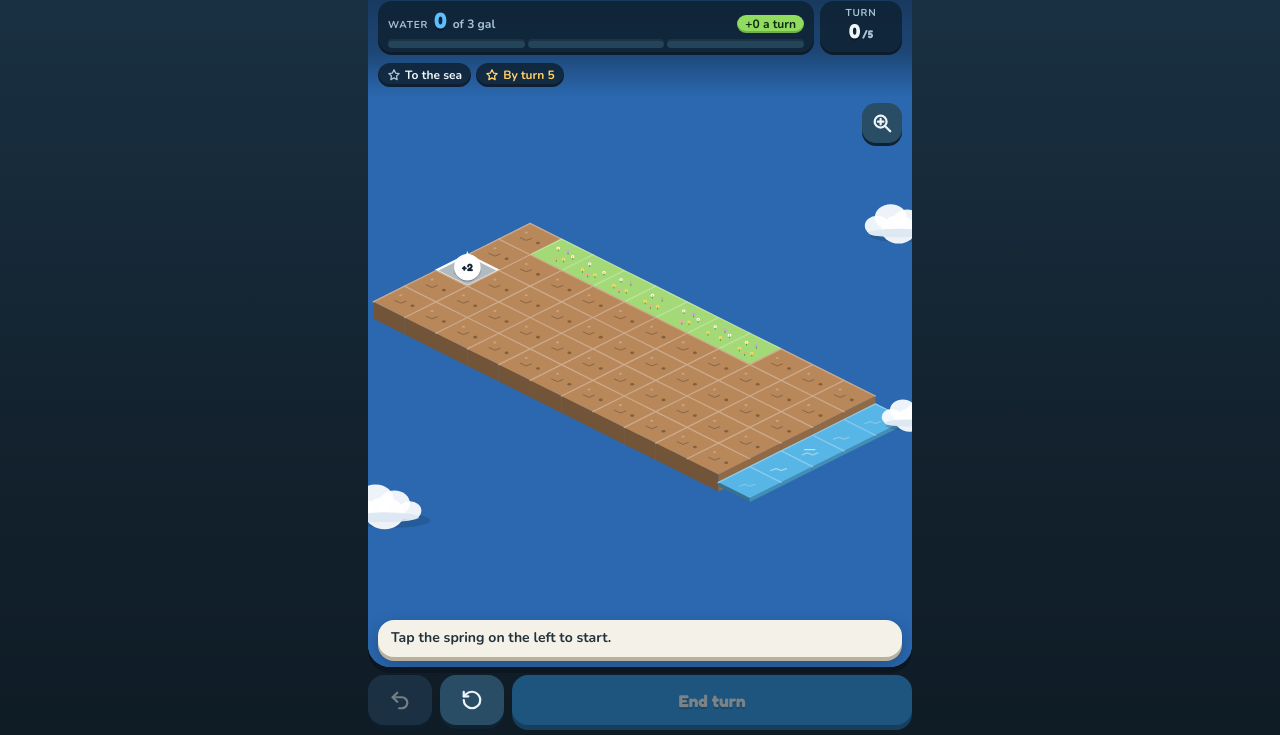
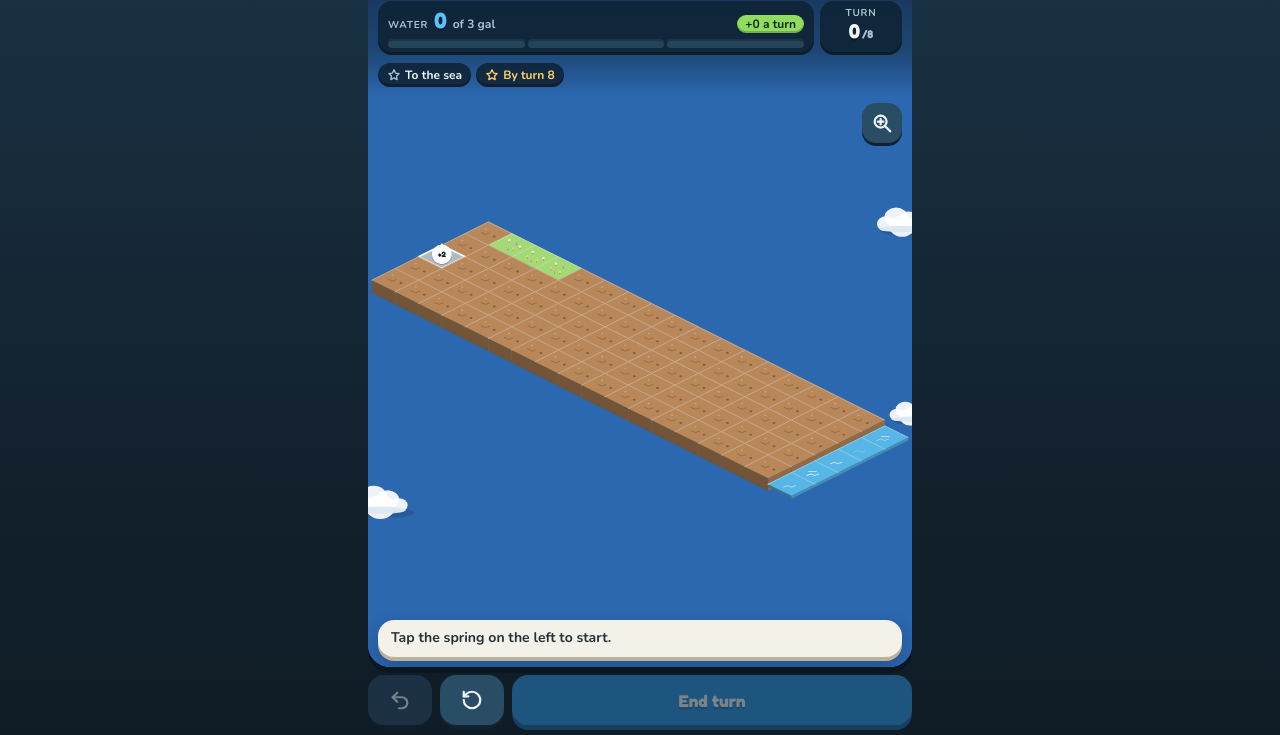
Before and after one commit to DanRossLi/flowtile, a plain HTML site: page 9/index.html in a window 1280 px wide. Shown: the part 65-800 px from the top of the page. Drawn offline with nearby package versions, Linux system fonts and the light colour scheme; animation ran at ten frames a second.

Commit message:
Pollinators: meadows next to a grove add flow (LOU-250)
Applies LOU-205: wildflower patches are gone, and each meadow touching a
grove adds +1 flow to it (a meadow counts once). Bees hover over the
meadows that pollinate a grove. Map 9 becomes Pollinators: grow a grove
beside the meadows to reach the sea by turn 8 (straight takes 9).

Co-Authored-By: Claude Opus 5.5 <noreply@anthropic.com>

```diff
--- a/9/index.html
+++ b/9/index.html
@@ -17,34 +17,34 @@
 </head>
 <body>
 <script>
-// Map 9 · Wildflowers: a strip of meadow along the top. Bend the river along it for a wildflower patch.
+// Map 9 · Pollinators: a few meadows along the top. Grow a grove beside them and the bees add flow.
 // Map key: _ bare ground  . meadow  ~ sea  S source (2 gal/turn)
 window.MAP = {
-  id: "map-9-wildflowers",
-  label: "Map 9 · Wildflowers",
+  id: "map-9-pollinators",
+  label: "Map 9 · Pollinators",
   types: [
-    "_.......___~",
-    "___________~",
-    "S__________~",
-    "___________~",
-    "___________~"],
+    "_..._____________~",
+    "_________________~",
+    "S________________~",
+    "_________________~",
+    "_________________~"],
   elev: [
-    "111111111110",
-    "111111111110",
-    "111111111110",
-    "111111111110",
-    "111111111110"],
+    "111111111111111110",
+    "111111111111111110",
+    "111111111111111110",
+    "111111111111111110",
+    "111111111111111110"],
   storage: 3,
   bloomGoal: 0,
-  turnGoal: 5,
+  turnGoal: 8,
   tileCost: 1,
   startHint: "Tap the spring on the left to start.",
   next: "../10/",
   help: [
     "Tap the spring on the left. Its <b>flow</b> is <b>2 gal</b> a turn, and you can <b>store 3 gal</b>.",
-    "<b>Meadow</b> can't be planted, but <b>4 meadows in a row</b> beside the river make a <b>wildflower patch</b>: <b>+1 flow</b>, and +1 more for every 2 extra meadows.",
-    "The straight way to the sea is shortest. The way along the meadows is longer, but your flow grows.",
-    "Stars: reach the sea, and arrive by turn <b>5</b>."]
+    "<b>Grove:</b> 3 or more <b>trees in a row</b> beside the river add <b>+1 flow</b>. Plant grass, then grow it into trees.",
+    "<b>Pollinators:</b> every <b>meadow</b> touching a grove adds <b>+1 more flow</b>. Meadows can't be planted, so grow your grove next to them.",
+    "Stars: reach the sea, and arrive by turn <b>8</b>."]
 };
 </script>
 <script src="../play.js"></script>
--- a/play.js
+++ b/play.js
@@ -14,7 +14,7 @@
 //     river runs through or beside it); the tile on the far side is in rain shadow (can't turn green).
 // Tile costs (Nov 9): sand is free, rock costs +1, trees cost the normal price (they don't defend). Storage maps also: sand grows
 // grass on the bare ground around it, 3+ trees in a row along the river make a grove (+1 flow, +1 per extra tree)
-// and 4+ meadows in a row along the river make a wildflower patch (+1 flow, +1 per 2 more). Map code F = wild forest.
+// and each meadow touching a grove adds +1 flow to it (pollinators, Nov 9). Map code F = wild forest.
 (() => {
 const M = window.MAP;
 const SW_URL = new URL("sw.js", document.currentScript.src).href; // sw.js sits next to play.js
@@ -84,7 +84,7 @@ document.body.innerHTML = `
     <li><b>Water</b> is what you have, in gallons. <b>Flow</b> is how many gallons you get each turn.</li>
     <li>Tap a tile to see what it does and what it costs, then choose. <b>Tap the same tile again</b> to do the first action.</li>
     ${M.help.map(h => `<li>${h}</li>`).join("\n    ")}
-    <li>${PERF ? `Score as much as you can in <b>${TURN_GOAL} turns</b>: 1 point per river tile, green tile and fish, 3 per grove or wildflower patch, 2 per full lake. Reaching the sea ends the run with <b>+5</b> and <b>+1 per turn left</b>.` : `Stars: reach the sea${BLOOM_GOAL ? `, bloom <b>${BLOOM_GOAL}</b>+ tiles` : ""}, and arrive by turn <b>${TURN_GOAL}</b>.`}</li>
+    <li>${PERF ? `Score as much as you can in <b>${TURN_GOAL} turns</b>: 1 point per river tile, green tile and fish, 3 per grove, 2 per full lake. Reaching the sea ends the run with <b>+5</b> and <b>+1 per turn left</b>.` : `Stars: reach the sea${BLOOM_GOAL ? `, bloom <b>${BLOOM_GOAL}</b>+ tiles` : ""}, and arrive by turn <b>${TURN_GOAL}</b>.`}</li>
   </ul>
   <div class="opts">
     <label class="hard"><input type="checkbox" id="hard"> Hard mode: <b>3 undos</b> per map</label>
@@ -150,33 +150,36 @@ const take = o => Object.fromEntries(RF.map(k => [k, o[k] ?? 0]));
 function stash() { if (S.rivers[S.active]) Object.assign(S.rivers[S.active], take(S)) }
 function activate(i) { stash(); S.active = i; Object.assign(S, take(S.rivers[i])) }
 const root = i => { while (i >= 0 && S.rivers[i] && S.rivers[i].into != null) i = S.rivers[i].into; return i };
-// ---------- combos: groves (3+ trees in a row along the river) and wildflower patches (4+ meadows in a row)
-const GROVE = 3, PATCH = 4;
+// ---------- combos: groves (3+ trees in a row along the river); meadows touching a grove pollinate it (+1 flow each)
+const GROVE = 3;
 const groveTile = c => !c.river && c.g >= 2 && c.t === "bare";
-const patchTile = c => !c.river && c.t === "meadow";
 const byRiver = p => nbrs(p).find(n => at(n).river && at(n).rid >= 0);
 // Every maximal straight run of matching tiles that all touch the river.
 function combos() {
   const out = []; if (!NEW || !S.rivers.length) return out;
-  for (const [kind, ok, min] of [["grove", groveTile, GROVE], ["patch", patchTile, PATCH]])
+  for (const [kind, ok, min] of [["grove", groveTile, GROVE]])
     for (const [dx, dy] of [[1, 0], [0, 1]]) for (let y = 0; y < H; y++) for (let x = 0; x < W; x++) {
       const good = q => inside(...q) && ok(at(q)) && !!byRiver(q);
       if (!good([x, y]) || good([x - dx, y - dy])) continue;
       const run = []; for (let q = [x, y]; good(q); q = [q[0] + dx, q[1] + dy]) run.push(q);
       if (run.length < min) continue;
       const first = kind === "grove" && at(run[0]).pr >= 0 ? at(run[0]).pr : at(byRiver(run[0])).rid;
-      out.push({kind, tiles:run, rid:root(first), bonus:kind === "grove" ? run.length - 2 : 1 + Math.floor((run.length - 4) / 2)});
+      out.push({kind, tiles:run, rid:root(first), bonus:run.length - 2, bees:[]});
     }
+  // pollinators: each meadow next to a grove adds +1 flow to it (a meadow counts once)
+  const used = new Set();
+  for (const k of out) for (const q of k.tiles) for (const n of nbrs(q)) { const c = at(n);
+    if (c.t !== "meadow" || c.river || used.has(n + "")) continue; used.add(n + ""); k.bees.push(n); k.bonus++ }
   return out;
 }
 function comboBonus(rid) { return combos().filter(k => k.rid === rid).reduce((s, k) => s + k.bonus, 0) }
-// Recount groves and patches; move each river's flow by the change. Returns a note, or "".
+// Recount groves; move each river's flow by the change. Returns a note, or "".
 function recombo() {
   if (!NEW || !S.rivers.length) return "";
   stash(); let note = "";
   S.rivers.forEach((r, i) => { if (r.into != null) return; const now = comboBonus(i), d = now - (r.combo || 0); if (!d) return;
     r.income = Math.max(0, r.income + d); r.combo = now;
-    if (i === S.active) note = d > 0 ? `Flow +${d} from ${combos().some(k => k.rid === i && k.kind === "grove") ? "your grove" : "the wildflowers"}` : `Lost ${-d} flow from a broken grove`; });
+    if (i === S.active) note = d > 0 ? `Flow +${d} from your grove` : `Lost ${-d} flow from a broken grove`; });
   Object.assign(S, take(S.rivers[S.active])); if (note) bump("cFlow");
   return note;
 }
@@ -421,7 +424,7 @@ function sync() {
     const BIG = '<svg viewBox="0 0 24 24" aria-hidden="true"><path d="M12 2.5l2.9 6 6.6.8-4.9 4.5 1.3 6.5L12 17l-5.9 3.3 1.3-6.5L2.5 9.3l6.6-.8z"/><path class="glint" d="M12 2.5l2.9 6 6.6.8L12 12z"/></svg>';
     if ($("wStars").dataset.n !== String(n)) { $("wStars").dataset.n = n; $("wStars").innerHTML = [0, 1, 2].map(i => `<span class="st ${i < n ? "on" : ""} s${i}">${BIG}</span>`).join("") }
     $("wStars").setAttribute("aria-label", `${n} of 3 stars`);
-    const rows = [["River tiles", sc.river], ["Green tiles", sc.green], ["Groves and patches", sc.combos], ["Fish", sc.fish], ["Full lakes", sc.lakes], ["Reached the sea", sc.sea]].filter(r => r[1]);
+    const rows = [["River tiles", sc.river], ["Green tiles", sc.green], ["Groves", sc.combos], ["Fish", sc.fish], ["Full lakes", sc.lakes], ["Reached the sea", sc.sea]].filter(r => r[1]);
     $("wGoals").innerHTML = rows.map(([t, v], i) => `<li class="got g${i % 3}"><i></i><span>${t}</span><b>+${v}</b></li>`).join("") + `<li class="g3 extra"><i></i><span>${sc.total > prevBest && prevBest ? "New best! Before" : "Best score"}</span><b>${sc.total > prevBest && prevBest ? prevBest : Math.max(prevBest, sc.total)}</b></li>`;
   } else if (won) {
     const bl = bloomCount(), goals = [[true, `Reached the sea · turn ${S.turn}`], [bl >= BLOOM_GOAL, BLOOM_GOAL ? (M.bloomLabel ? `${M.bloomLabel} on ${bl}/${BLOOM_GOAL} tiles` : `Bloomed ${bl}/${BLOOM_GOAL} tiles`) : "Bloom goal (none on this map)"], [S.turn <= TURN_GOAL, `Turn ${S.turn} (goal: by turn ${TURN_GOAL})`]];
@@ -453,9 +456,10 @@ function tileName(c) {
   return {bare:"Bare ground", meadow:"Meadow", sand:"Sand", rock:"Rock", boulder:"Mountain", spring:"Spring", lake:"Empty lake", ocean:"The sea", source:"Source"}[c.t];
 }
 function tileText(p) {
-  const c = at(p), inCombo = combos().find(k => k.tiles.some(q => q + "" === p + ""));
+  const c = at(p), cs = combos(), inCombo = cs.find(k => k.tiles.some(q => q + "" === p + "")), bee = cs.find(k => k.bees.some(q => q + "" === p + ""));
   if (c.river) return c.rid === S.active ? "Part of the river you're building." : "Part of another river.";
-  if (inCombo) return inCombo.kind === "grove" ? `Part of a grove of ${inCombo.tiles.length} trees: +${inCombo.bonus} flow. A stream running over it breaks the grove.` : `Part of a wildflower patch of ${inCombo.tiles.length}: +${inCombo.bonus} flow.`;
+  if (inCombo) return inCombo.kind === "grove" ? `Part of a grove of ${inCombo.tiles.length} trees: +${inCombo.bonus} flow. A stream running over it breaks the grove.` : "";
+  if (bee) return "Pollinators: bees from this meadow add +1 flow to the grove next to it.";
   if (c.wild) return "Wild trees. A stream can run through for the normal cost, but it clears them. 3 in a row along the river make a grove: +1 flow.";
   if (c.g) return `Stores ${c.g} extra gal. ${NEW && c.g > 1 ? "3 trees in a row along the river make a grove: +1 flow. " : ""}A stream running over it washes that away.${DEER && c.g === 1 && !nbrs(p).some(n => at(n).g >= 2) ? " Deer may graze it: no trees next to it." : ""}${c.g >= 2 && WX && Object.values(WX).includes("fire") && !wet(p) ? " Dry: not touching water, so lightning can set it alight and fire spreads from it." : ""}`;
   if (c.beaver === 1) return "Beavers live here. Run your stream beside it with trees next to the colony, and they dam a pond: +1 flow.";
@@ -467,7 +471,7 @@ function tileText(p) {
   if (c.ro === 1) return MELT ? "Rain and snowmelt run off the mountain here. Reach it for +1 flow and +3 gal of snowmelt." : "Rain runs off the mountain here. Run your stream through or beside it for +1 flow.";
   if (c.rs) return "Behind the mountain, out of the rain. Nothing grows here unless the stream runs through it.";
   const lake = c.t === "lake" ? LAKE_TILE_COST * S.lakes[c.lake].tiles.length : 0;
-  return {bare:SPREAD ? "Plant here once your stream is next to it. Grass beside it on the bank may spread here." : "Plant here once your stream is next to it.", meadow:SPREAD ? "Pollinators: grass next to a meadow always spreads along the bank." : NEW ? "4 meadows in a row along the river make a wildflower patch: +1 flow." : "Open ground the stream can cross.",
+  return {bare:SPREAD ? "Plant here once your stream is next to it. Grass beside it on the bank may spread here." : "Plant here once your stream is next to it.", meadow:SPREAD ? "Grass next to a meadow always spreads along the bank. A meadow next to a grove adds +1 flow to it." : NEW ? "Pollinators: a meadow next to a grove (3 trees in a row by the river) adds +1 flow to it." : "Open ground the stream can cross.",
     sand:NEW ? "Free to cross, but cuts flow by 1. Grows grass on the bare ground around it." : "Free to cross, but cuts flow by 1. Blooms the land around it.",
     rock:MOSS ? "Hard ground: costs 1 gal more to cross. Beside your stream, grow moss for 1 gal to break it into soil." : NEW ? "Hard ground: costs 1 gal more to cross. Tiles touching rock don't turn green." : "Hard ground: costs 1 gal more to cross. Tiles touching rock don't bloom.",
     boulder:WIND ? "Blocks the stream. Its windward side catches rain: runoff there gives +1 flow." : "Blocks the stream.", spring:"Free to reach, and adds +1 flow.", lake:`Fills all at once for ${lake} gal. Adds +1 flow and blooms the shore.`,
@@ -486,8 +490,8 @@ function actions(p) {
     if (c.wild) sub = "Cuts through the forest";
     else if (c.g) warn = `Washes away the ${c.g > 1 ? "trees" : "grass"}: you lose ${c.g} storage`;
     if (NEW && c.t !== "lake" && !c.river) { const d = comboPreview(p, k => { k.river = true; k.rid = S.active; k.g = 0 });
-      if (d < 0) warn = (warn ? warn + ". " : "") + `Breaks a ${combos().some(k => k.kind === "grove") ? "grove" : "patch"}: flow −${-d}`;
-      else if (d > 0) sub = (sub ? sub + ". " : "") + `Wildflowers: flow +${d}` }
+      if (d < 0) warn = (warn ? warn + ". " : "") + `Breaks a grove: flow −${-d}`;
+      else if (d > 0) sub = (sub ? sub + ". " : "") + `Grove: flow +${d}` }
     out.push({k:"stream", name, cost:m.cost, sub, warn, run:() => build(m)}) }
   if (plantable(p)) { const d = NEW && c.g ? comboPreview(p, k => { k.g++; k.pr = S.active }) : 0;
     out.push({k:"plant", name:c.g ? "Grow trees" : "Plant grass", cost:PLANT_COST, sub:`Store ${S.cap} → ${S.cap + 1} gal${d > 0 ? `. Grove: flow +${d}` : ""}`,
@@ -710,6 +714,10 @@ function cloud(x, y, s) {
 function fishCount() { const n = S.tiles.flat().filter(c => c.river && c.t !== "source" && c.t !== "ocean").length; return n >= 6 ? Math.floor(n / 4) : 0 }
 function deerSprite(x, y, b) { ell(x, y + 10, 12, 3, "rgba(0,0,0,.2)"); line([[x - 7, y + 9], [x - 7, y + 1]], "#6b4326", 2); line([[x + 6, y + 9], [x + 5, y + 1]], "#6b4326", 2);
   ell(x, y, 10, 5, "#b0703c"); ell(x + 10, y - 6 + b, 4, 3.5, "#b0703c"); line([[x + 8, y - 2], [x + 10, y - 6 + b]], "#b0703c", 4); line([[x + 10, y - 9 + b], [x + 8, y - 15 + b], [x + 5, y - 17 + b]], "#6b4326", 1.6); line([[x + 11, y - 9 + b], [x + 14, y - 15 + b]], "#6b4326", 1.6); ell(x - 9, y - 2, 2, 2, "#ffffff") }
+function bee(x, y) { // a little striped bee with white wings
+  ctx.fillStyle = "rgba(255,255,255,.85)"; ctx.beginPath(); ctx.ellipse(x - 1, y - 4, 3, 2, -.5, 0, 7); ctx.ellipse(x + 2, y - 4, 3, 2, .5, 0, 7); ctx.fill();
+  ctx.fillStyle = "#ffcf3a"; ctx.beginPath(); ctx.ellipse(x, y, 4.5, 3, 0, 0, 7); ctx.fill();
+  ctx.strokeStyle = "#3a2600"; ctx.lineWidth = 1.4; ctx.beginPath(); ctx.moveTo(x - 1, y - 3); ctx.lineTo(x - 1, y + 3); ctx.moveTo(x + 1.6, y - 2.6); ctx.lineTo(x + 1.6, y + 2.6); ctx.stroke() }
 function fish(x, y, dir) { ctx.save(); ctx.translate(x, y); ctx.scale(dir, 1);
   ctx.beginPath(); ctx.moveTo(-7, 0); ctx.quadraticCurveTo(0, -6, 7, 0); ctx.quadraticCurveTo(0, 6, -7, 0); ctx.moveTo(7, 0); ctx.lineTo(13, -4); ctx.lineTo(13, 4); ctx.closePath();
   ctx.fillStyle = "rgba(10,44,92,.45)"; ctx.fill(); ctx.restore() }
@@ -804,8 +812,9 @@ function draw() {
       badges.push({o, plant:true, ok:S.water >= PLANT_COST});
     }
   }
-  // groves and wildflower patches: a golden thread through the tiles and the flow they give
-  for (const k of combos()) { const pts = k.tiles.map(q => { const o = iso(q[0], q[1], drawLevel(q)); return [o.x, o.y + 6] });
+  // groves: a golden thread through the tiles and the flow they give; bees hover over the meadows that pollinate them
+  for (const k of combos()) { for (const q of k.bees) { const o = iso(q[0], q[1], drawLevel(q)), h = hsh(...q), b = reduce ? 0 : t * 2.2 + h;
+      bee(o.x - 10 + Math.cos(b) * 12, o.y - 16 + Math.sin(b * 1.7) * 5); bee(o.x + 12 + Math.sin(b * .8) * 9, o.y - 8 + Math.cos(b * 1.3) * 4) } const pts = k.tiles.map(q => { const o = iso(q[0], q[1], drawLevel(q)); return [o.x, o.y + 6] });
     ctx.save(); ctx.setLineDash([3, 6]); ctx.lineDashOffset = reduce ? 0 : -t * 12; line(pts, "rgba(255,209,102,.95)", 3); ctx.restore();
     const mid = pts[Math.floor(pts.length / 2)]; badges.push({o:{x:mid[0], y:mid[1] - 30}, combo:`+${k.bonus}`}) }
   // fish come to long rivers
```
Also changed, not shown: 13/index.html (+1 -1 lines), world/index.html (+2 -2 lines), 1 other file.
